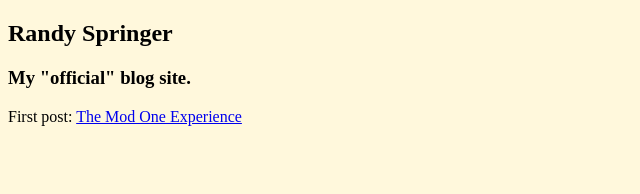
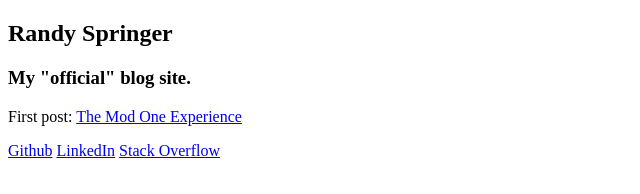
Before and after one commit to randy-darsh/randy-darsh.github.io, a plain HTML site: page index.html in a window 1280 px wide. Shown: the whole page, without its empty margins (0-640 px from the left). Drawn offline with Linux system fonts and the light colour scheme.

Commit message:
added profile links; color change

```diff
--- a/index.html
+++ b/index.html
@@ -15,4 +15,9 @@
       </p>
    </section>
  </main>
+ <footer>
+   <a href="https://github.com/randy-darsh">Github</a>
+   <a href="https://www.linkedin.com/in/randal-springer/">LinkedIn</a>
+   <a href="https://stackoverflow.com/users/8098485/randy-darsh">Stack Overflow</a>
+ </footer>
 </html>
--- a/styles.css
+++ b/styles.css
@@ -1,5 +1,5 @@
 body {
-  background-color: Cornsilk;
+  background-color: FFF1BB;
   font-size: 16px;
 }
 
```
